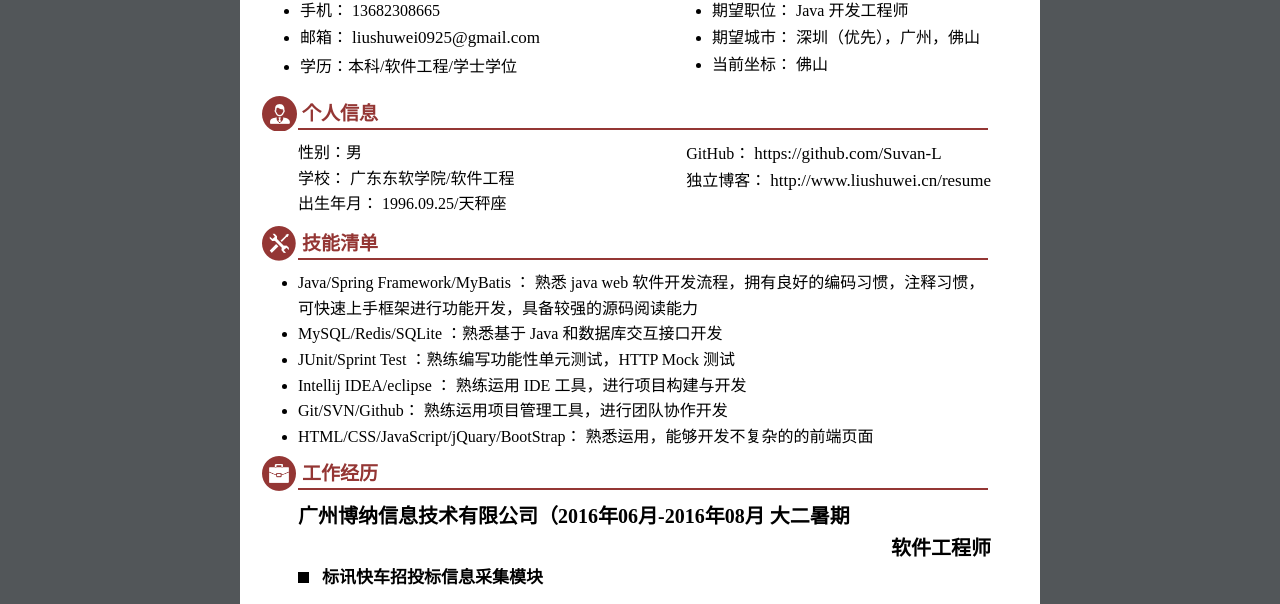
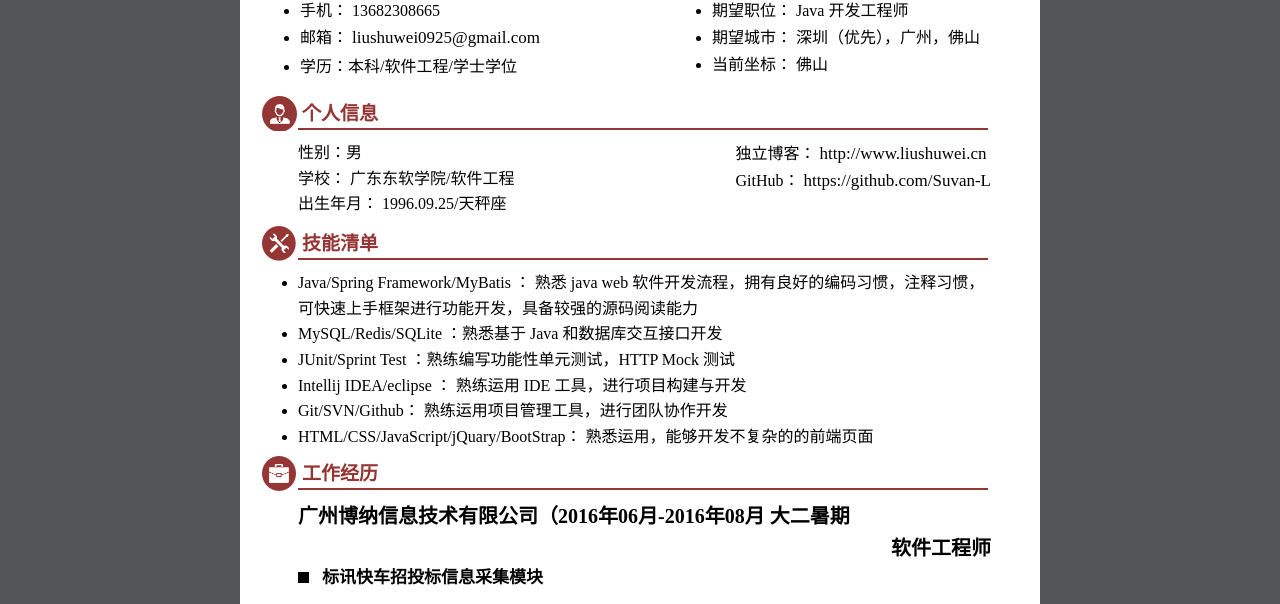
Before and after one commit to Suvan-L/resume, a plain HTML site: page index.html in a window 1280 px wide. Shown: the part 149-753 px from the top of the page. Drawn offline with Linux system fonts and the light colour scheme.

Commit message:
fix bug, modify index.html, alter glog link(delete \resume), adjust github and blog link position

```diff
--- a/index.html
+++ b/index.html
@@ -50,8 +50,8 @@
                 <span>出生年月： 1996.09.25/天秤座</span>
             </div>
             <div class="info-right">
+                <span>独立博客： <a href="http://www.liushuwei.cn/" style="text-decoration: none;">http://www.liushuwei.cn</a></span>
                 <span>GitHub： <a href="https://github.com/Suvan-L" style="text-decoration: none;">https://github.com/Suvan-L</a></span>
-                <span>独立博客： <a href="http://www.liushuwei.cn/" style="text-decoration: none;">http://www.liushuwei.cn/resume</a></span>
             </div>
             <div class="clear-fix"></div>
         </div>
```
